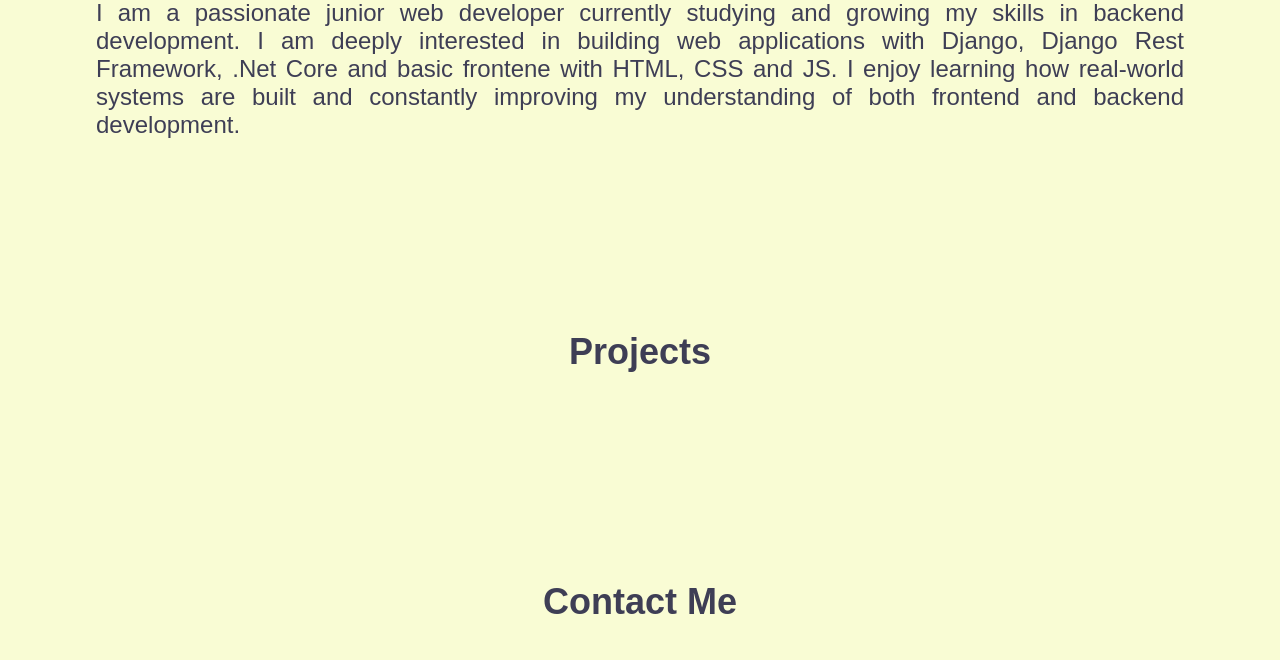
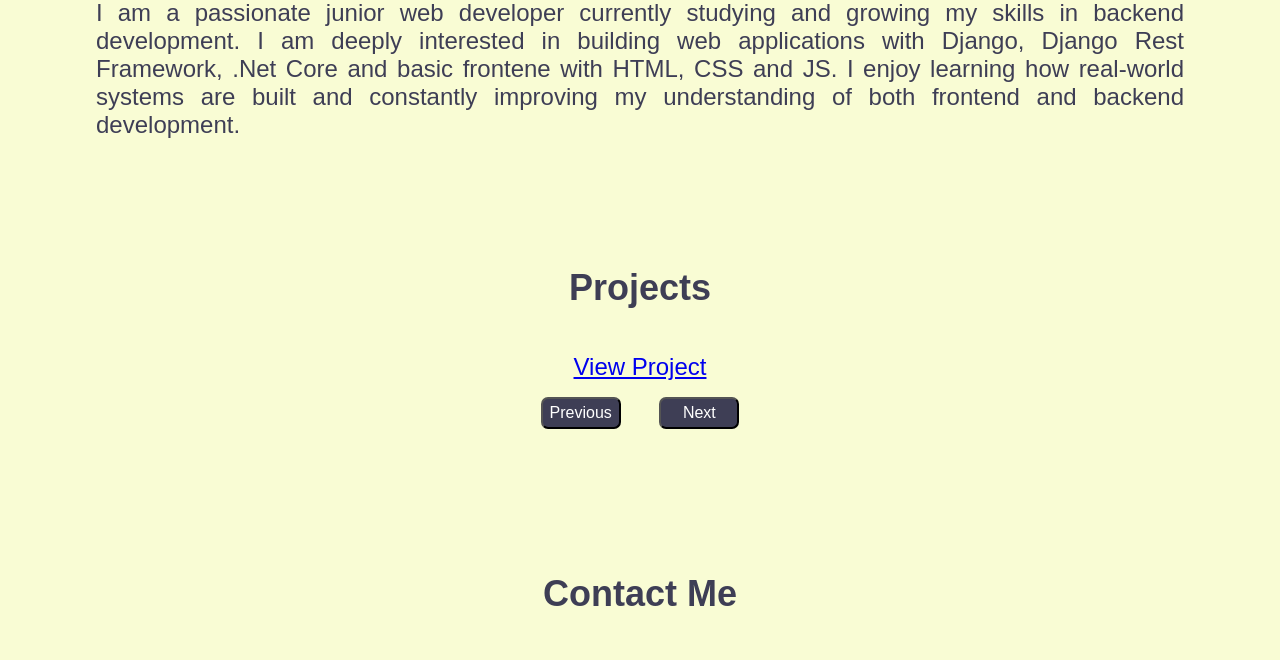
Before and after one commit to Surja11/portfolio, a Django app: page / in a window 1280 px wide. Shown: the part 764-1424 px from the top of the page. Run offline with Django 5.2, Linux system fonts and the light colour scheme; data that the repository does not hold is empty; some web fonts are replaced.

Commit message:
Added javascript in projects

```diff
--- a/app/models.py
+++ b/app/models.py
@@ -9,6 +9,6 @@
 class Project(models.Model):
   name = models.CharField(max_length=200)
   short_description = models.TextField()
-  thumbnail = models.ImageField()
+  thumbnail = models.ImageField(upload_to='apps/images')
   tech_used = models.CharField(max_length=500)
   link = models.CharField(max_length= 500)
--- a/app/views.py
+++ b/app/views.py
@@ -4,11 +4,11 @@
 from django.http import JsonResponse
 # Create your views here.
 def index(request):
+  projects = Project.objects.all()
   if request.method == "POST":
     form = ContactForm(request.POST)
     if form.is_valid():
       form.save()
       return JsonResponse({"msg": "successs"})
-
   form = ContactForm()
-  return render(request, 'app/index.html', {'form': form})
+  return render(request, 'app/index.html', {'form': form, 'projects': projects})
--- a/portfolio/settings.py
+++ b/portfolio/settings.py
@@ -121,6 +121,9 @@
     BASE_DIR / "static",
 ]
 
+MEDIA_URL = '/media/'
+MEDIA_ROOT = os.path.join(BASE_DIR, 'media')
+
 # Default primary key field type
 # https://docs.djangoproject.com/en/5.2/ref/settings/#default-auto-field
 
--- a/portfolio/urls.py
+++ b/portfolio/urls.py
@@ -16,8 +16,9 @@
 """
 from django.contrib import admin
 from django.urls import path, include
-
+from django.conf import settings
+from django.conf.urls.static import static
 urlpatterns = [
     path('admin/', admin.site.urls),
     path('', include("app.urls")),
-]
+]+static(settings.MEDIA_URL, document_root = settings.MEDIA_ROOT)
--- a/static/app/css/style.css
+++ b/static/app/css/style.css
@@ -168,3 +168,34 @@
 /* .label{
   width: 60%;
 } */
+
+.projects {
+
+  padding: 2rem;
+  text-align: center;
+}
+
+.project-slider {
+  max-width: 600px;
+  margin: 0 auto;
+}
+
+.project-image {
+  width: 100%;
+  max-height: 300px;
+  object-fit: cover;
+  margin-bottom: 1rem;
+}
+
+.prev-btn, .next-btn {
+  margin: 1rem;
+
+  height: 2rem;
+  width: 5rem;
+  border-radius: 7px;
+  color:hsl(0, 0%, 100%);
+  background-color: #3e3e55;
+  font-size: 1rem;
+  cursor: pointer;
+  text-align: center;
+}
--- a/templates/app/projects.html
+++ b/templates/app/projects.html
@@ -4,4 +4,58 @@
 
   <h2>Projects</h2>
 
+  <div class="project-slider">
+    <img id="project-img" class="project-image" />
+    <h3 id="project-name"></h3>
+    <p id="project-tech" class="project-tech"></p>
+    <p id="project-desc" class="project-desc"></p>
+    <a id="project-link" href="#" target="_blank" class="project-link">View Project</a>
+
+    <div class="nav-buttons">
+      <button class="prev-btn">Previous</button>
+      <button class="next-btn">Next</button>
+    </div>
+  </div>
+
+
 </div>
+
+<script>
+  const projects = [
+    {% for project in projects %}
+      {
+        id: {{ project.id }},
+        name: "{{ project.name|escapejs }}",
+        description: "{{ project.short_description|escapejs }}",
+        img: "{{ project.thumbnail.url }}",
+        tech: "{{ project.tech_used|escapejs }}",
+        link: "{{ project.link|escapejs }}"
+      }{% if not forloop.last %},{% endif %}
+    {% endfor %}
+  ];
+
+  let currentProject = 0;
+
+  function showProject(index) {
+    const p = projects[index];
+    document.getElementById("project-img").src = p.img;
+    document.getElementById("project-name").textContent = p.name;
+    document.getElementById("project-tech").textContent = p.tech;
+    document.getElementById("project-desc").textContent = p.description;
+    document.getElementById("project-link").href = p.link;
+  }
+
+  document.addEventListener("DOMContentLoaded", function () {
+    showProject(currentProject);
+
+    document.querySelector(".next-btn").addEventListener("click", function () {
+      currentProject = (currentProject + 1) % projects.length;
+      showProject(currentProject);
+    });
+
+    document.querySelector(".prev-btn").addEventListener("click", function () {
+      currentProject = (currentProject - 1 + projects.length) % projects.length;
+      showProject(currentProject);
+    });
+  });
+</script>
--- a/templates/base.html
+++ b/templates/base.html
@@ -29,6 +29,7 @@
 
 {%block content%}{%endblock%}
 </div>
+<script src="app/js/script.js"></script>
 </body>
 <footer>
 </footer>
```
Also changed, not shown: app/admin.py (+10 -0 lines), db.sqlite3, static/app/js/script.js (added).
